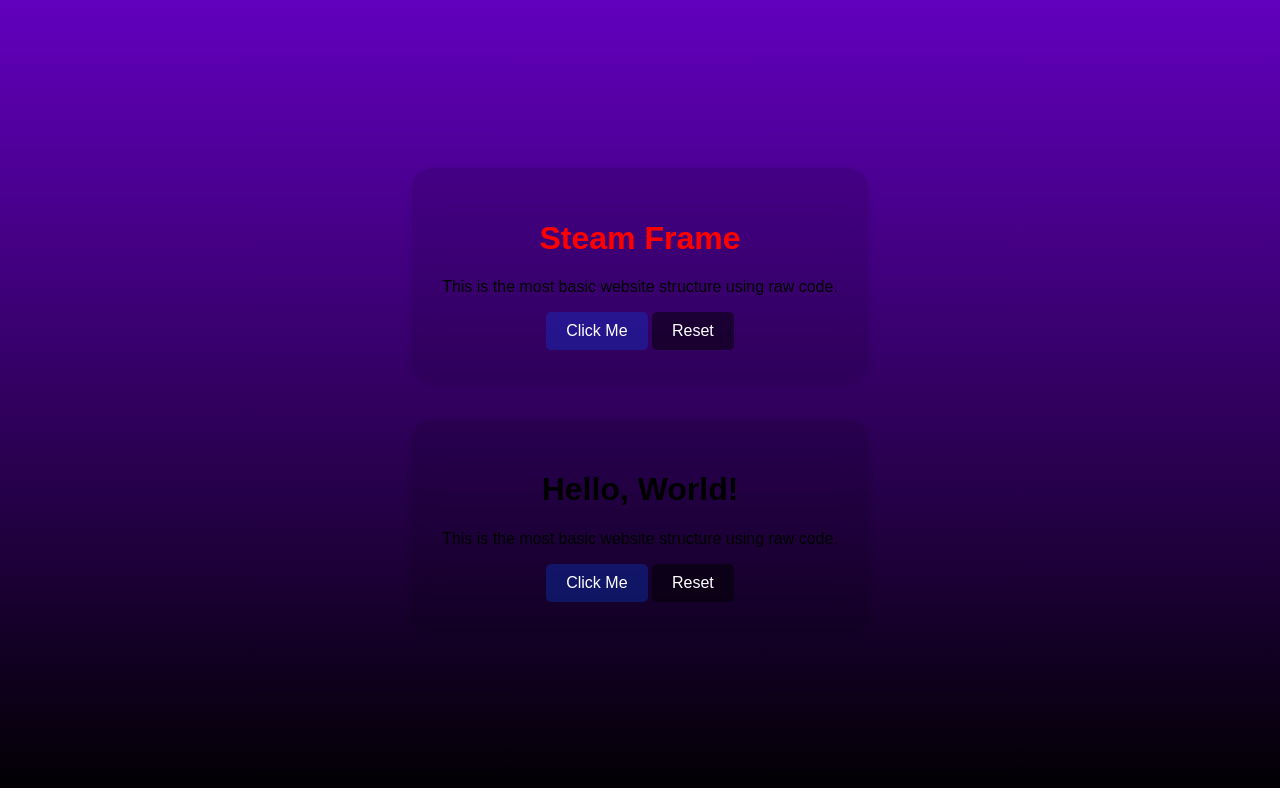
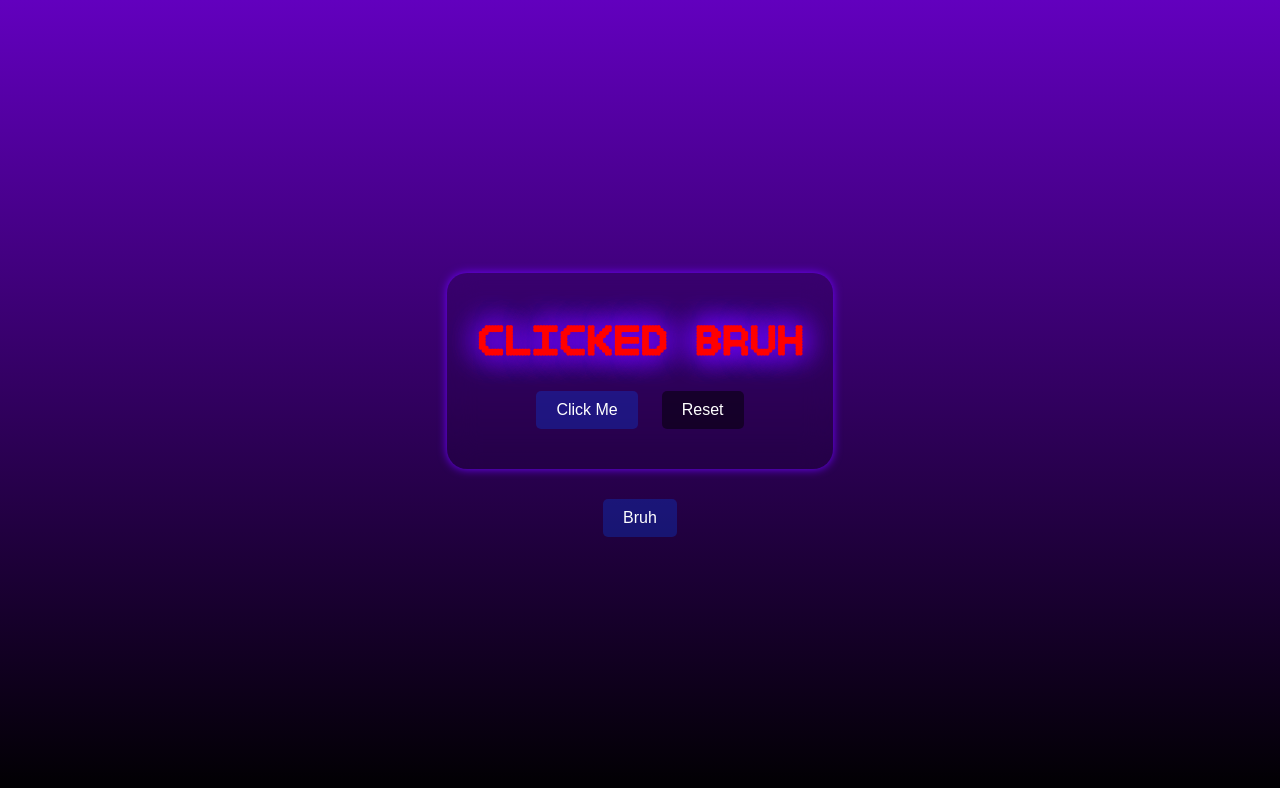
Before and after one commit to thndrwould/thndrwould.github.io, a plain HTML site: page index.html in a window 1280 px wide. Both pictures are taken after a click on the button "Click Me". Drawn offline with Linux system fonts and the light colour scheme.

Commit message:
v0.11 actually
uh bruh

```diff
--- a/index.html
+++ b/index.html
@@ -7,21 +7,19 @@
     <!-- Link to the CSS file -->
     <link rel="stylesheet" href="style.css">
 </head>
-<body>
+<body id="mainBody">
+    <div id="backG" class="backG"></div>
 
+    <main>
         <div class="card">
             <h1 id="greeting">Hello, World!</h1>
-        <p>This is the most basic website structure using raw code.</p>
             <button id="actionBtn">Click Me</button>
             <button class="resetBtn" id="resetBtn">Reset</button>
         </div>
-    <div class="card">
-        <h1 id="greeting2">Hello, World!</h1>
-        <p>This is the most basic website structure using raw code.</p>
-        <button id="actionBtn">Click Me</button>
-        <button class="resetBtn" id="resetBtn">Reset</button>
+        <div>
+            <button class="roblox" id="roblox">Bruh</button>
         </div>
-
+    </main>
     <!-- Link to the JavaScript file -->
     <script src="script.js"></script>
 </body>
--- a/script.js
+++ b/script.js
@@ -1,10 +1,13 @@
 const button = document.getElementById('actionBtn');
 const resButton = document.getElementById('resetBtn');
+const roblox = document.getElementById('roblox');
+const back = document.getElementById('backG')
 const greeting = document.getElementById('greeting');
+
 
 // Add a click event to the button
 button.addEventListener('click', () => {
-    greeting.textContent = "Steam Frame";
+    greeting.textContent = "CLICKED BRUH";
     greeting.style.color = "#ff0000"; // Changes text to green
     greeting.style.outline = true;
     greeting.style.outlineColor = "#000000";
@@ -14,3 +17,11 @@
     greeting.textContent = "Hello, World!";
     greeting.style.color = "#000000"; // Changes text to black
 });
+
+roblox.addEventListener('mouseenter', () => {
+    back.style.opacity = 1;
+});
+
+roblox.addEventListener('mouseleave', () => {
+    back.style.opacity = 0;
+});
--- a/style.css
+++ b/style.css
@@ -1,16 +1,49 @@
+@font-face {
+    font-family: 'Dotted';
+    src: url(./Dotted.ttf) format('truetype');
+}
 /* Center everything on the screen */
+
+
 body {
-    font-family: Arial, sans-serif;
-    background-image: linear-gradient(rgb(98, 0, 190),rgb(0, 0, 0));
+    background-image:linear-gradient(rgba(98, 0, 190),rgba(0, 0, 0));
+    background-size: cover;
     background-repeat: no-repeat;
+    margin: 0;
+}
+
+.backG {
+    opacity: 0;
+    transition: opacity 1s ease-in-out;
+    background-image: url('./roblox-noob.gif');
     background-size: cover;
     background-position: center;
+    background-repeat: no-repeat;
+    height: 100vh;
+    position: relative;
+    object-fit: cover;
+}
+
+main {
+    position:absolute;
+    position: absolute;
+    top: 0px;       /* Distance from the top of the container */
+    left: 0px;      /* Distance from the left of the container */
+    z-index: 10;
     display: flex;
     flex-direction: column;
     justify-content: center;
     align-items: center;
-    height: 100vh;
+    height: 100%;
+    width: 100%;
     margin: 0;
+    padding: 10;
+}
+
+h1 {
+    color: rgb(0, 0, 0);
+    text-shadow: 0 0 30px rgb(111, 0, 255),0 0 30px rgb(111, 0, 255),0 0 30px rgb(111, 0, 255);
+    font-family: "Dotted";
 }
 
 /* Style the content box */
@@ -21,7 +54,7 @@
     -webkit-backdrop-filter: blur(15px);
     padding: 30px;
     border-radius: 20px;
-    box-shadow: 0 4px 8px rgba(0, 0, 0, 0.1);
+    box-shadow: 0 0px 10px rgb(111, 0, 255);
     text-align: center;
     margin: 20px;
 }
@@ -36,6 +69,7 @@
     border-radius: 5px;
     cursor: pointer;
     transition: background 0.2s;
+    margin: 10px;
 }
 
 .resetBtn {
@@ -51,12 +85,11 @@
 
 .resetBtn:hover {
     background-color: #850000;
-    outline-color: #850000;
-    outline-width: 3px;
-    outline-style: solid
+    box-shadow: 0 0px 10px #850000;
 }
 
 
 button:hover {
     background-color: #0056b3;
+    box-shadow: 0 0px 10px #0056b3;
 }
```
Also changed, not shown: Dotted.ttf (added). Lines whose indentation alone changed are shown as unchanged.
